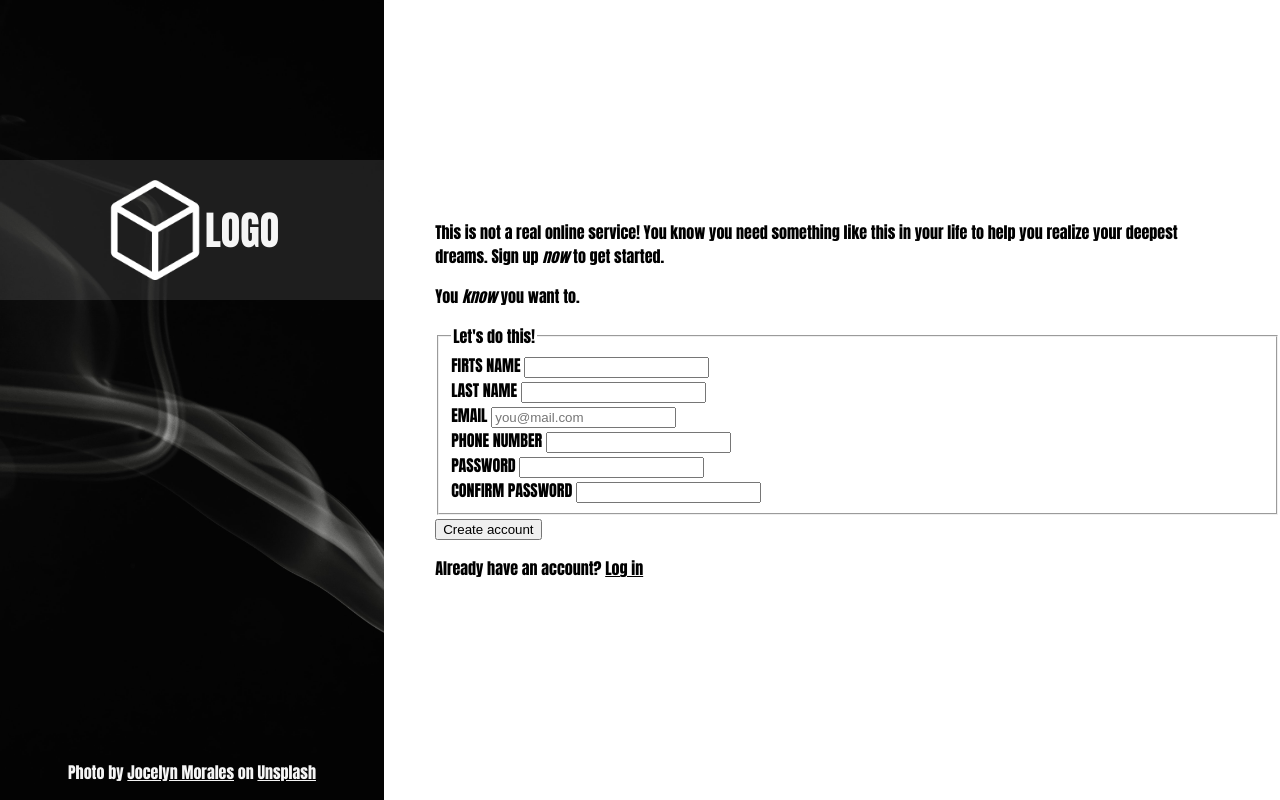
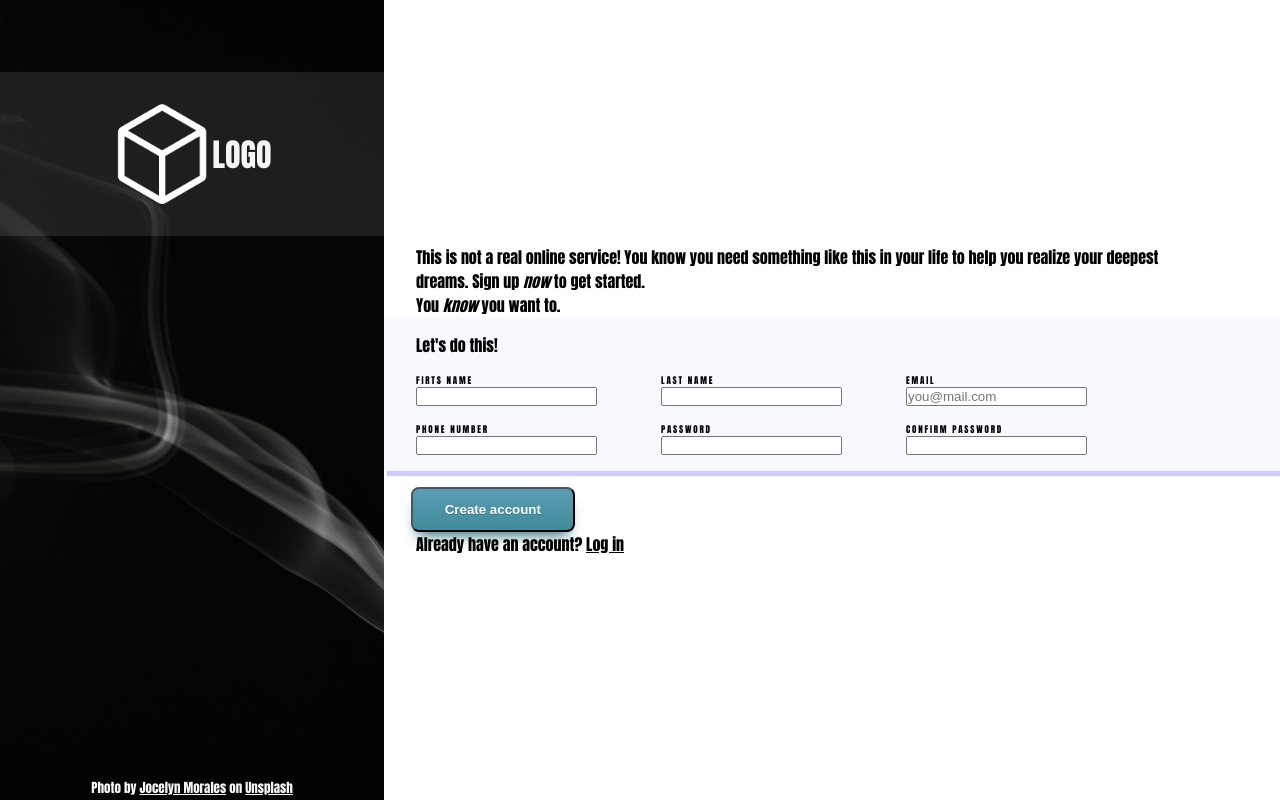
Before and after one commit to terobot/sign-up-form, a plain HTML site: page index.html in a window 1280 px wide. Drawn offline with Linux system fonts and the light colour scheme.

Commit message:
Update styles.css

```diff
--- a/index.html
+++ b/index.html
@@ -2,7 +2,7 @@
 <html>
   <head>
     <meta charset="utf-8">
-    <title>todo</title>
+    <title>sign-up-form</title>
     <meta name="viewport" content="width=device-width, initial-scale=1">
     <link rel="icon" href="favicon.png">
     <link rel="stylesheet" href="style.css">
--- a/style.css
+++ b/style.css
@@ -1,14 +1,27 @@
+html {
+    height: 100%;
+    margin: 0;
+}
 
 body {
+    font-family:Impact, Haettenschweiler, 'Arial Narrow Bold', sans-serif;
+    min-height: 100%;
+    width: 100vw;
     margin: 0;
     padding: 0;
-    font-family:Impact, Haettenschweiler, 'Arial Narrow Bold', sans-serif;
+}
+
+*{
+    box-sizing: border-box;
+    padding: 0;
+    margin: 0;
 }
 
 .page {
     display: grid;
     grid-template-columns: 30% 70%;
     grid-template-rows: 100%;
+    min-height: 100vh;
 }
 
 .sidePanel {
@@ -21,7 +34,7 @@ body {
     background-image: url("smoke-bg.jpg");
     background-repeat: no-repeat;
     background-size: cover;
-    height: 100vh;
+    min-height: 100%;
     color: whitesmoke;
 }
 
@@ -29,11 +42,19 @@ body {
     display: flex;
     justify-content: center;
     align-items: center;
+    flex-wrap: wrap;
     background-color: rgba(255, 255, 255, 0.1);
-    font-size: 40px;
+    font-size: 2em;
     font-weight: bold;
-    width: 30vw;
-    margin-top: 20vh;
+    width: 100%;
+    margin-top: 9vh;
+    padding: 4vh;
+}
+
+.contribution {
+    font-size: small;
+    margin-bottom: 0.25em;
+    text-align: center;
 }
 
 .contribution a {
@@ -50,13 +71,81 @@ a:hover {
     display: flex;
     flex-direction: column;
     justify-content: center;
-    margin-left: 4vw;
+    min-height: 100%;
 }
 
 .text {
     font-size: medium;
     font-weight: bolder;
-    margin-right: 8vw;
+    padding-left: 2em;
+    padding-right: 6em;
+}
+
+.form form fieldset {
+    display: flex;
+    flex-wrap: wrap;
+    column-gap: 4em;
+    row-gap: 1em;
+    background-color: ghostwhite;
+    box-shadow: 4px 4px 1px 1px rgba(0, 0, 255, .2);
+    width: fit-content;
+    border: none;
+    margin-bottom: 1em;
+    margin-inline-start: 0px;
+    margin-inline-end: 0px;
+    padding-inline-start: 0px;
+    padding-inline-end: 0px;
+    padding-block-start: 0px;
+    padding-block-end: 0px;
+    padding-left: 2em;
+    padding-bottom: 1em;
+}
+
+.form form fieldset legend {
+    font-size: medium;
+    font-weight: bolder;
+    float: left;
+    margin-top: 1em;
+    width: 100%;
+}
+
+.form form fieldset div {
+    display: flex;
+    font-size: xx-small;
+    font-weight: 600;
+    letter-spacing: .2em;
+    flex-wrap: wrap;
+    width: min-content;
+}
+
+.form form button {
+    margin-left: 2em;
+    box-shadow: 0px 10px 14px -7px #276873;
+	background:linear-gradient(to bottom, #599bb3 5%, #408c99 100%);
+	background-color:#599bb3;
+	border-radius:8px;
+	display:inline-block;
+	cursor:pointer;
+	color:#ffffff;
+	font-family:Arial;
+	font-weight:bold;
+	padding:13px 32px;
+	text-decoration:none;
+	text-shadow:0px 1px 0px #3d768a;
+}
+
+.form form button:hover {
+	background:linear-gradient(to bottom, #408c99 5%, #599bb3 100%);
+	background-color:#408c99;
+}
+.form form button:active {
+	position:relative;
+	top:1px;
+}
+
+
+.sign-in {
+    padding-left: 2em;
 }
 
 .sign-in a {
```
